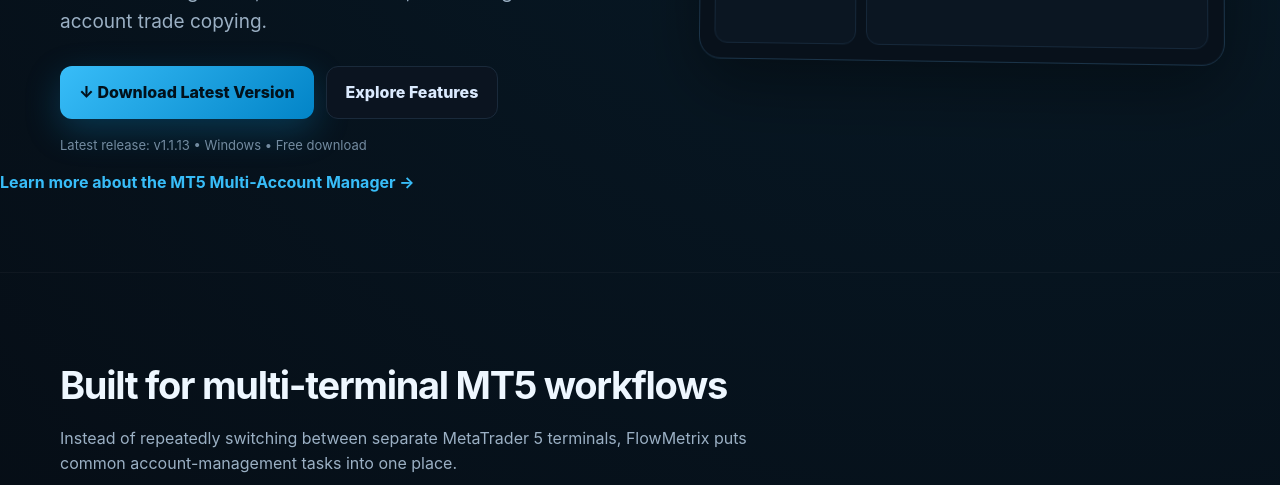
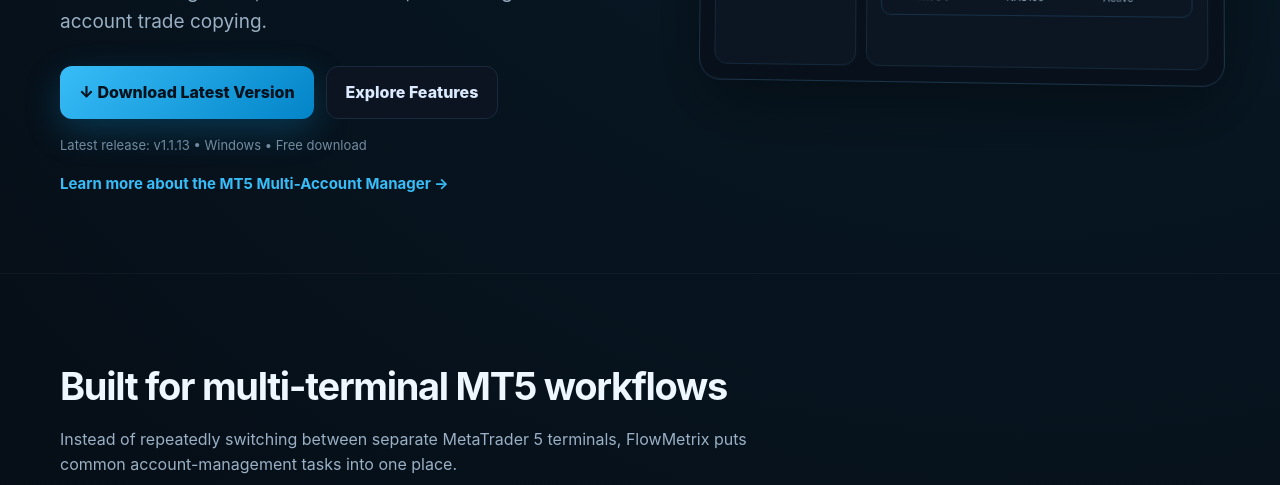
Before and after one commit to suvo08456/FlowMetrix, a plain HTML site: page index.html in a window 1280 px wide. Shown: the part 612-1097 px from the top of the page. Drawn offline with Linux system fonts and the light colour scheme.

Commit message:
Add files via upload

```diff
--- a/index.html
+++ b/index.html
@@ -86,7 +86,7 @@
   </style>
 
 <style>
-.seo-link{display:inline-block;margin-top:14px;color:#38bdf8;font-weight:700;text-decoration:none}
+.seo-link{display:inline-block;margin-top:16px;color:#38bdf8;font-weight:700;font-size:15px;text-decoration:none}
 .seo-link:hover{text-decoration:underline}
 </style>
 
@@ -114,6 +114,7 @@
           <a class="btn secondary" href="#features">Explore Features</a>
         </div>
         <div class="smallnote">Latest release: v1.1.13 • Windows • Free download</div>
+        <a href="mt5-multi-account-manager.html" class="seo-link">Learn more about the MT5 Multi-Account Manager →</a>
       </div>
 
       <div class="dashboard" aria-label="FlowMetrix dashboard preview">
@@ -133,9 +134,7 @@
         </div>
       </div>
     </div>
-
-  <a href="mt5-multi-account-manager.html" class="seo-link">Learn more about the MT5 Multi-Account Manager →</a>
-</section>
+  </section>
 
   <section id="features">
     <div class="wrap">
```
